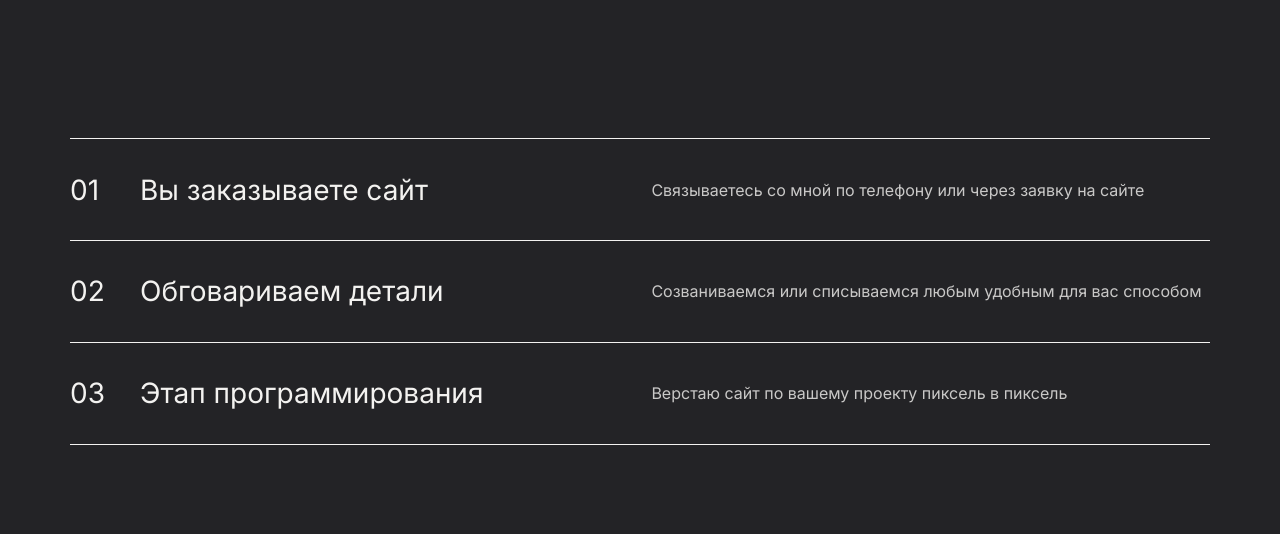
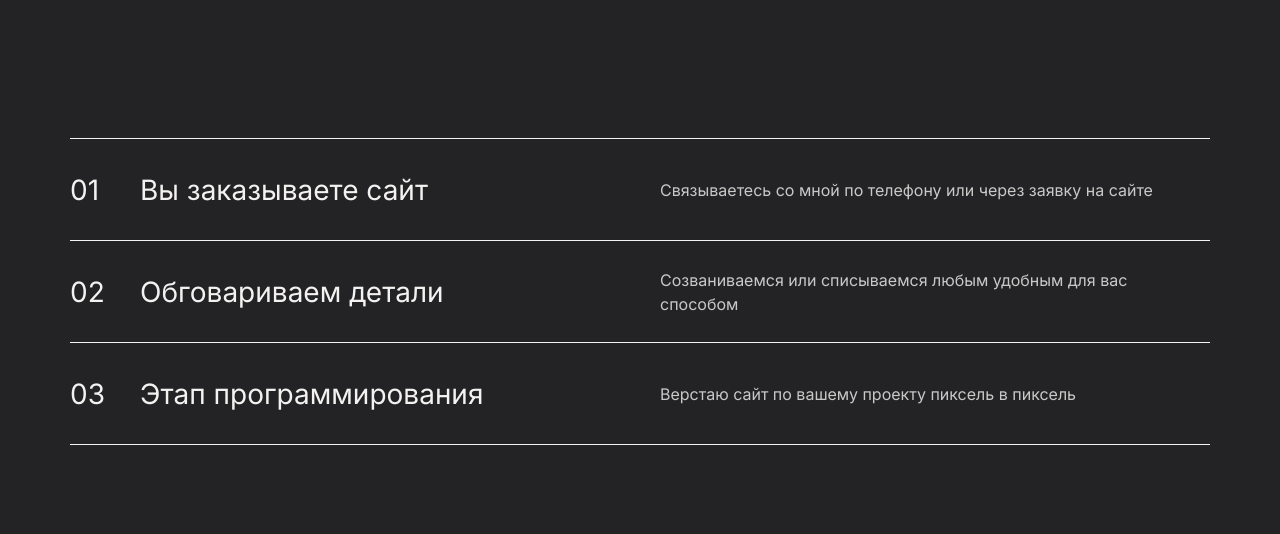
Before and after one commit to den7466/Module02-Portfolio, a website built with webpack: page src/index.html in a window 1280 px wide. Shown: the part 1820-2354 px from the top of the page. Built offline with nearby package versions, Linux system fonts and the light colour scheme; files whose address does not match are found by name.

Commit message:
Fix styles for conditions block

```diff
--- a/src/index.html
+++ b/src/index.html
@@ -110,7 +110,27 @@
     </div>
     <div class="conditions">
         <div class="container">
-            <ul class="conditions__list">
+            <div class="conditions__info-block">
+                <div class="conditions__item">
+                    <h3 class="conditions__title conditions__title_01">Вы заказываете сайт</h3>
+                </div>
+                <div class="conditions__item">
+                    <p class="conditions__description">Связываетесь со мной по телефону или через заявку на сайте</p>
+                </div>
+                <div class="conditions__item">
+                    <h3 class="conditions__title conditions__title_02">Обговариваем детали</h3>
+                </div>
+                <div class="conditions__item">
+                    <p class="conditions__description">Созваниваемся или списываемся любым удобным для вас способом</p>
+                </div>
+                <div class="conditions__item">
+                    <h3 class="conditions__title conditions__title_03">Этап программирования</h3>
+                </div>
+                <div class="conditions__item">
+                    <p class="conditions__description">Верстаю сайт по вашему проекту пиксель в пиксель</p>
+                </div>
+            </div>
+            <!-- <ul class="conditions__list">
                 <li class="conditions__item">
                     <h3 class="conditions__title conditions__title_01">Вы заказываете сайт</h3>
                     <p class="conditions__description">Связываетесь со мной по телефону или через заявку на сайте</p>
@@ -123,7 +143,7 @@
                     <h3 class="conditions__title conditions__title_03">Этап программирования</h3>
                     <p class="conditions__description">Верстаю сайт по вашему проекту пиксель в пиксель</p>
                 </li>
-            </ul>
+            </ul> -->
         </div>
     </div>
     <div class="portfolio__title-box">
--- a/src/styles/main.scss
+++ b/src/styles/main.scss
@@ -458,21 +458,23 @@ body {
 
 .conditions {
     margin-bottom: 17rem;
-    &__list {
-        list-style: none;
-        padding-left: 0;
-        margin: 0;
+    &__info-block {
+        display: grid;
+        grid-template-columns: repeat(2, 1fr);
+        grid-template-rows: repeat(3, minmax(10.2rem, 1fr));
+        gap: 0;
         &:last-child {
             border-bottom: 1px solid $main-color;
         }
     }
     &__item {
-        display: grid;
-        grid-template-columns: repeat(2, 1fr);
-        align-items: center;
         border-top: 1px solid $main-color;
-        padding: 2.24rem 0;
-        gap: 2%;
+        display: flex;
+        justify-content: center;
+        flex-direction: column;
+        &:nth-child(even) {
+            padding-left: 2rem;
+        }
     }
     &__title {
         font-size: 2.8rem;
@@ -483,6 +485,7 @@ body {
         position: relative;
         @media (max-width: $r_tab) {
             font-size: 2.2rem;
+            padding-left: 4rem;
         }
         &::before {
             content: '';
@@ -880,6 +883,10 @@ body {
         opacity: .3;
         line-height: 1.5;
         margin-top: 2.5rem;
+        margin-bottom: 2.5rem;
+        @media (max-width: $r_tab) {
+            flex-direction: column;
+        }
     }
     &__author {
         font-size: 1.2rem;
```
Also changed, not shown: dist/index.html, dist/styles/main.css.
